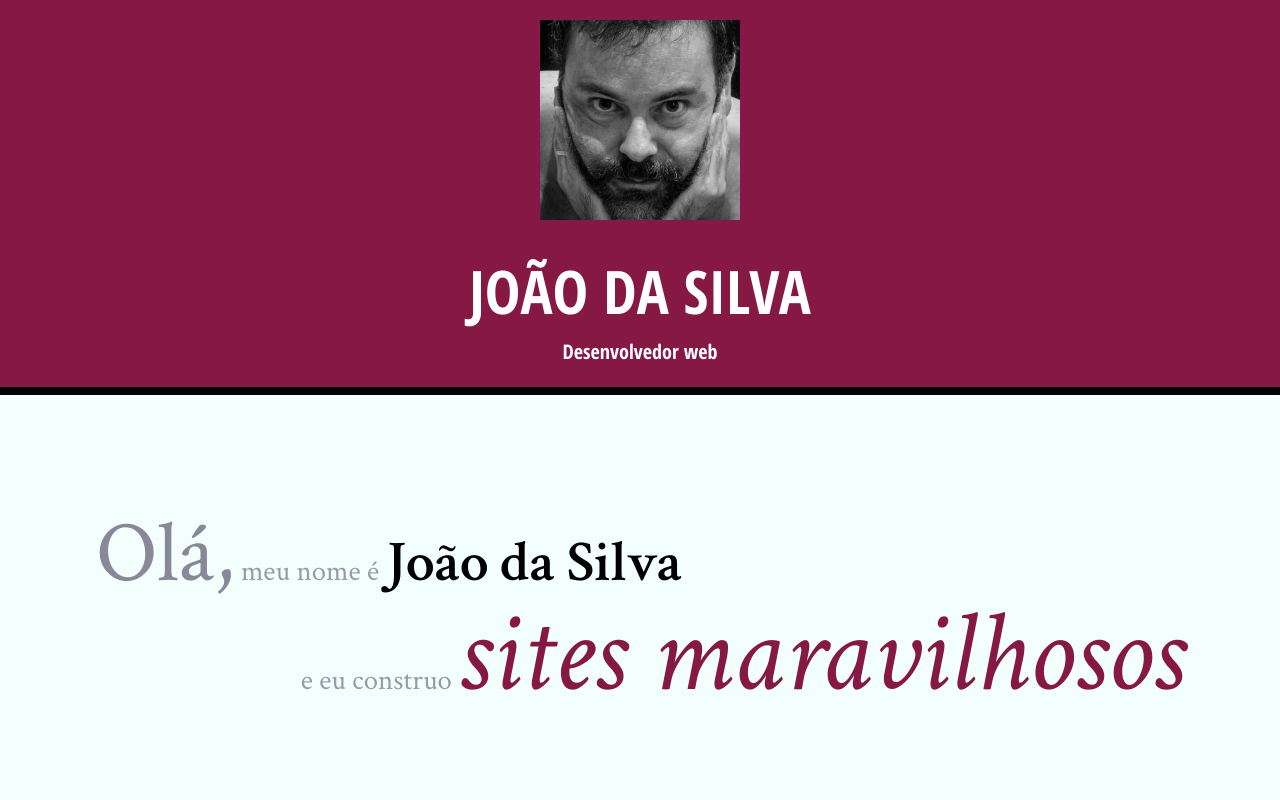
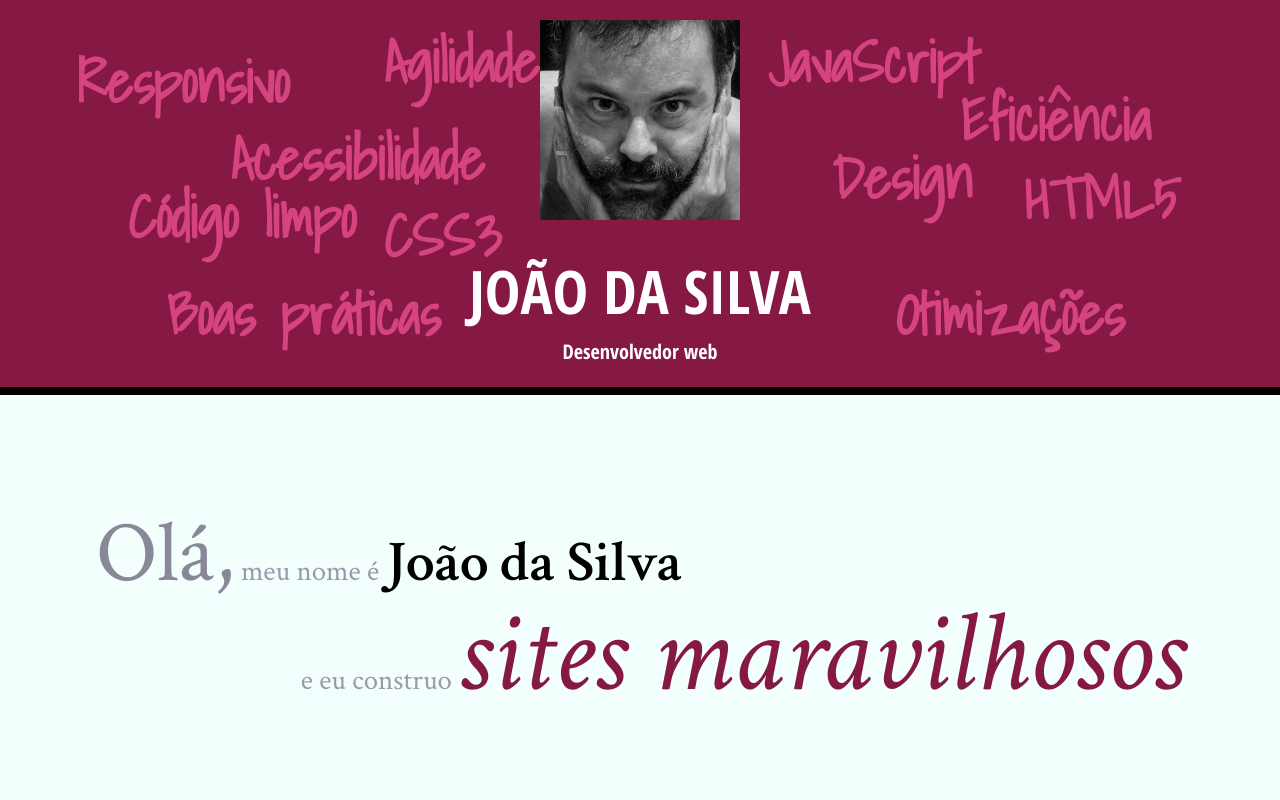
Before and after one commit to CristianoPro/BiografiaJoao, a plain HTML site: page index.html in a window 1280 px wide. Shown: the top 800 px of the page. Drawn offline with Linux system fonts and the light colour scheme.

Commit message:
palavras na home

```diff
--- a/css/index.css
+++ b/css/index.css
@@ -1,3 +1,4 @@
+
 .foto-home {
     height: 200px;
 }
@@ -81,10 +82,22 @@
     display: block;
 }
 
+.blog .inicio-post{
+    position: absolute;
+    color: #000;
+    background-color: #f2fffc;
+    top: 4em;
+    right: 4em;
+    height: 8em;
+    left: 30%;
+    padding: 1.5em;
+}
+
 .blog {
     background-color: #999;
     color: #FFF;
     border-bottom: .5em solid #851944;
+    position: relative;
 }
 
 .blog small {
@@ -92,10 +105,88 @@
     top: -2em;
 }
 
+.blog li{
+    width: 30%;
+}
+
 .blog li a {
     color: #FCF;
     padding: .5em;
     display: block;
+}
+
+.blog .mais-recente{
+    background-color: #f2fffc;
+}
+
+.blog .mais-recente a{
+    color:#f26;
+}
+
+.palavra-home {
+    position: absolute;
+    font-family: "Shadows Into Light", cursive;
+    font-weight: bold;
+    color: #D5447E;
+}
+
+.eficiencia{
+    top:20%;
+    left:75%;
+}
+
+.boas-praticas {
+    top: 70%;
+    left: 13%;
+}
+
+.codigo-limpo {
+    top: 45%;
+    left: 10%;
+}
+
+.css3 {
+    top: 50%;
+    left: 30%;
+}
+
+.html5 {
+    top: 40%;
+    left: 80%;
+}
+
+.javascript {
+    top: 5%;
+    left: 60%;
+}
+
+.acessibilidade {
+    top: 30%;
+    left: 18%;
+}
+
+.responsivo {
+    top: 10%;
+    left: 6%;
+}
+
+.otimizacoes {
+    top: 70%;
+    left: 70%;
+}
+
+.agilidade {
+    top: 5%;
+    left: 30%;
+}
+
+.design {
+    top: 35%;
+    left: 65%;
+}
+
+header{
+    position: relative;
 }
 
 footer {
--- a/index.html
+++ b/index.html
@@ -10,12 +10,26 @@
     <link rel="stylesheet" href="http://fonts.googleapis.com/css?family=Crimson+Text:400,400italic,600">
     <link rel="stylesheet" href="http://fonts.googleapis.com/css?family=Open+Sans+Condensed:700">
     <link rel="stylesheet" href="http://fonts.googleapis.com/css?family=Shadows+Into+Light">
+
 </head>
 <body>
     <header class="titulo-principal">
         <img class="foto-home" src="imagens/eu.jpg" alt="Foto de João da Silva">
         <h1>João da Silva</h1>
         <p class="subtitulo-principal">Desenvolvedor web</p>
+        <ul>
+            <li class="palavra-home eficiencia">Eficiência</li>
+            <li class="palavra-home boas-praticas">Boas práticas</li>
+            <li class="palavra-home codigo-limpo">Código limpo</li>
+            <li class="palavra-home css3">CSS3</li>
+            <li class="palavra-home html5">HTML5</li>
+            <li class="palavra-home javascript">JavaScript</li>
+            <li class="palavra-home acessibilidade">Acessibilidade</li>
+            <li class="palavra-home responsivo">Responsivo</li>
+            <li class="palavra-home otimizacoes">Otimizações</li>
+            <li class="palavra-home agilidade">Agilidade</li>
+            <li class="palavra-home design">Design</li>
+        </ul>
     </header>
     <main>
         <section class="secao-inicio saudacao">
@@ -38,6 +52,7 @@
                 <li>
                     <a href="blog.html">O essencial de design responsivo</a>
                 </li>
+                <p class="inicio-post">Design responsivo tem ganho cada vez mais atenção como técnica de desenvolvimento de páginas web para dispositivos móveis. Mas como começar?</p>
                 <li>
                     <a href="blog.html">Por que fazer páginas acessíveis?</a>
                 </li>
@@ -50,7 +65,7 @@
     </main>
     <footer>
         <h2>Vamos conversar?</h2>
-        <p>Você pode entrar em contato comigo <a href="contato.html">por e-mail</a> ou pelo telefone <a href="tel:+5511983148295">(11) 983148295</a></p>
+        <p>Você pode entrar em contato comigo <a href="contato.html">por e-mail</a> ou pelo telefone <a href="tel:+551198">(11) 983148295</a></p>
     </footer>
 </body>
 </html>
```
